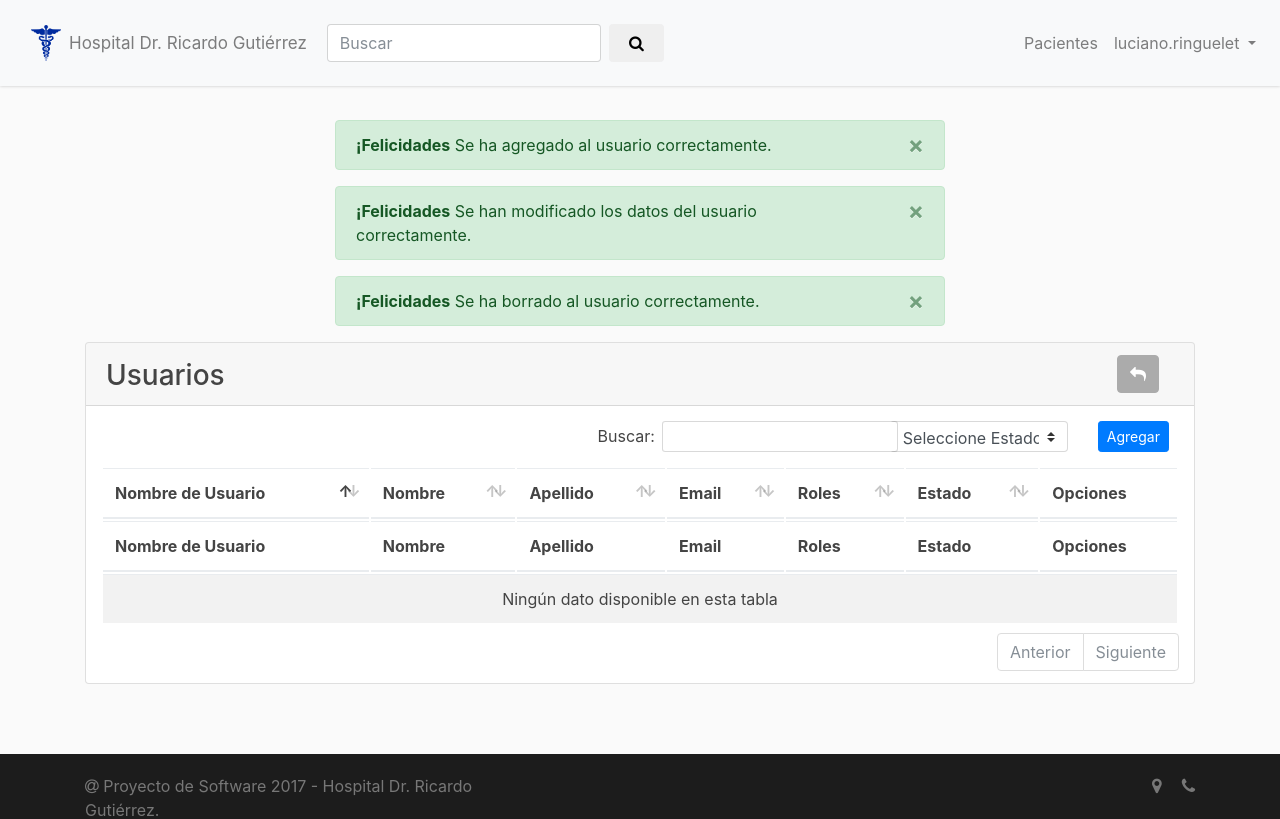
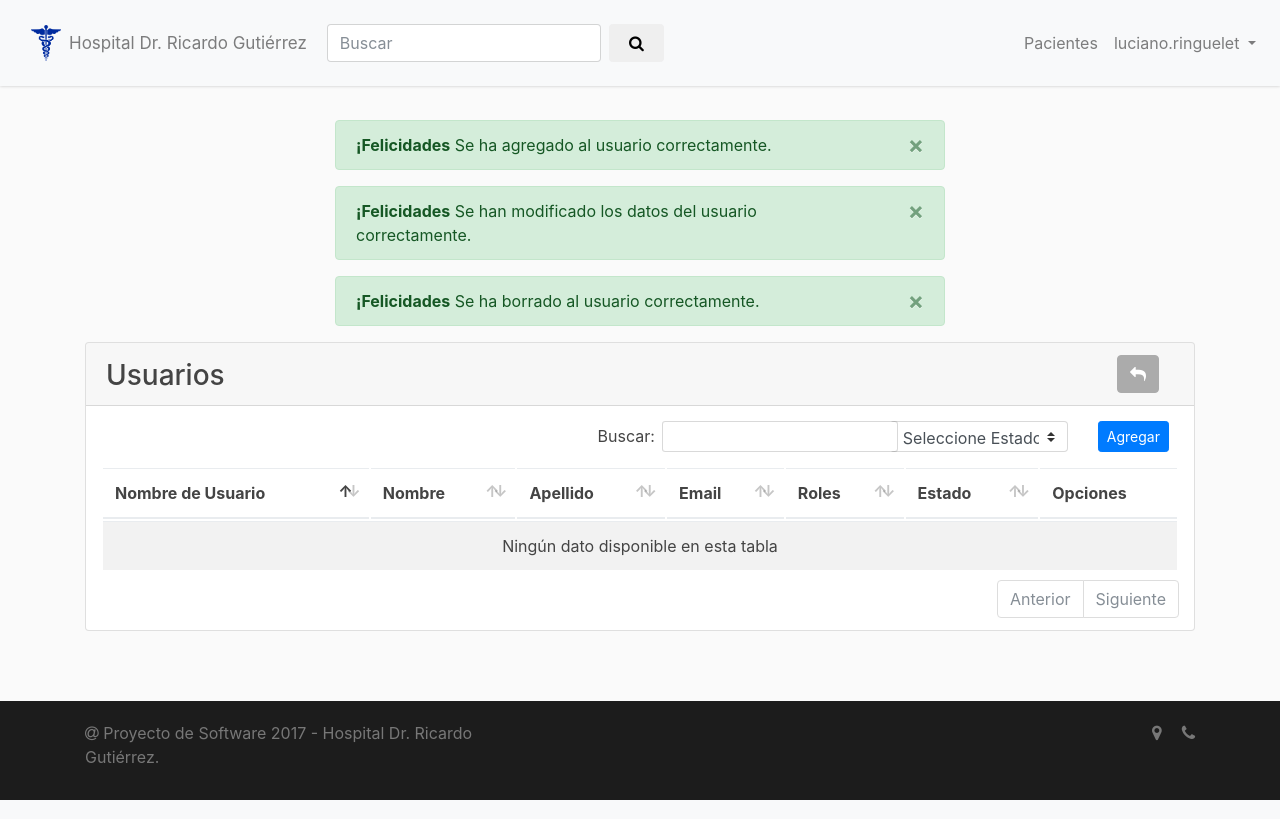
Before and after one commit to francoborrelli/hospitalGutierrez, a PHP site: template App/Views/Users/usersTable.html.twig in a window 1280 px wide. Shown: the top 819 px of the page. Run offline with PHP 8.4, Linux system fonts and the light colour scheme; the template is opened without the code that fills it, so the values that code supplies are empty; some libraries are stand-ins or nearby versions.

Commit message:
Refactor userTable

```diff
--- a/App/Views/Users/deleteUser.html.twig
+++ b/App/Views/Users/deleteUser.html.twig
@@ -12,7 +12,7 @@
                     <p>Esta a punto de eliminar al usuario <span class="modalText"></span>, ¿Está seguro que desea continuar?</p>
                 </div>
                 <div class="modal-footer">
-                    <input type="hidden" id="deletedId" name="deletedId" value="">
+                    <input type="hidden" id="deletedId" name="deletedId">
                     <button type="button" class="btn btn-primary" data-dismiss="modal">Cancelar</button>
                     <button type="submit" class="btn btn-secondary">Eliminar</button>
                 </div>
--- a/App/Views/Users/users.html.twig
+++ b/App/Views/Users/users.html.twig
@@ -1,17 +1,3 @@
-<thead>
-    <tr>
-        <th>Nombre de Usuario</th>
-        <th>Nombre</th>
-        <th>Apellido</th>
-        <th>Email</th>
-        <th>Roles</th>
-        <th>Estado</th>
-        <th>Opciones</th>
-    </tr>
-</thead>
-
-</tbody>
-
 {% for user in users %}
 <tr>
     <td>{{ user.userName }}</td>
@@ -28,5 +14,3 @@
     </td>
 </tr>
 {% endfor %}
-
-</tbody>
```
